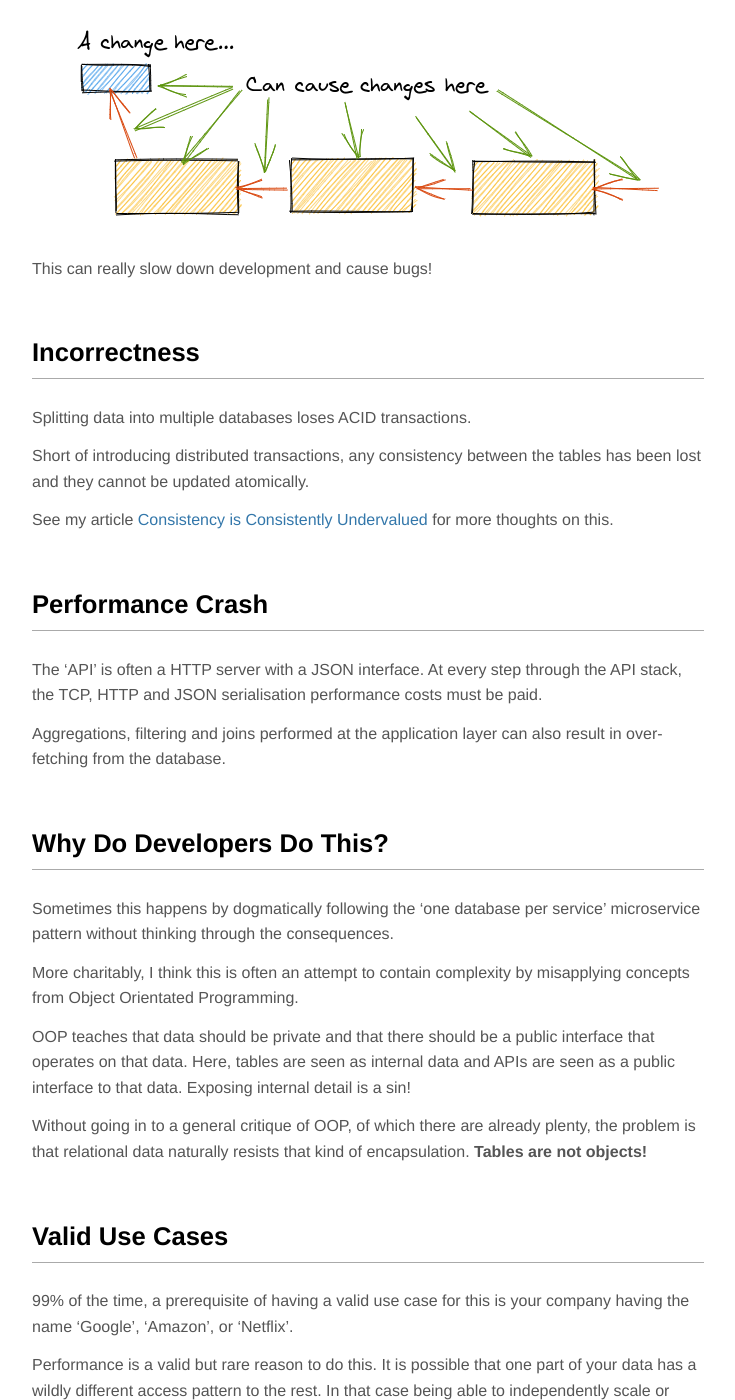
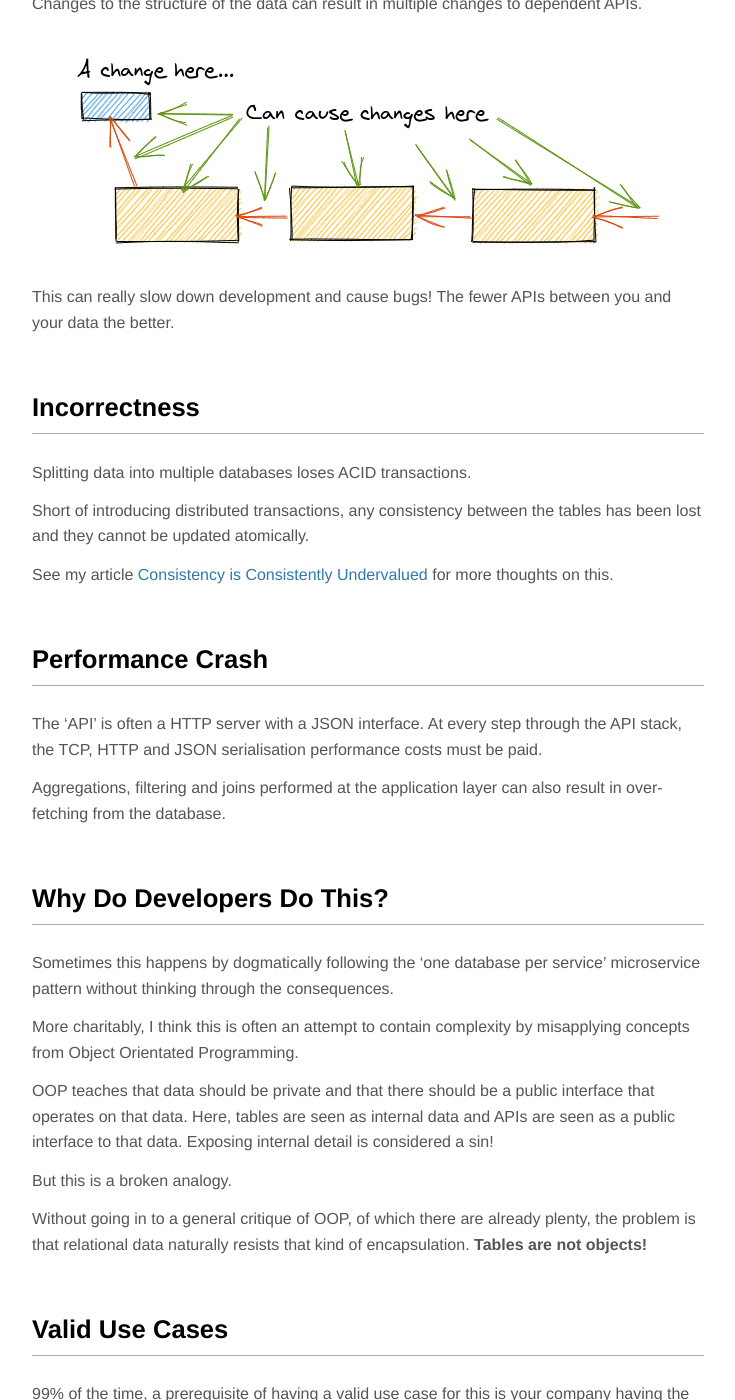
Before and after one commit to KMahoney/kmahoney.github.io, a Jekyll site: the page built from _posts/2020-04-07-the-high-cost-of-splitting-related-data.md, in a window 1280 px wide and 1400 px high, scrolled down 2718 px. Shown: the whole window, without its empty margins (272-1007 px from the left). Built offline with Jekyll 4.4.1, drawn with Linux system fonts in a browser that asks for light colours; some of the changed text lies outside the part shown.

Commit message:
clarification

```diff
--- a/_posts/2020-04-07-the-high-cost-of-splitting-related-data.md
+++ b/_posts/2020-04-07-the-high-cost-of-splitting-related-data.md
@@ -63,7 +63,8 @@ Changes to the structure of the data can result in multiple changes to dependent
 
 <img style="display: block; max-width: 100%; margin: 2em auto;" src="{{ '/img/articles/split/split-interfaces.png' | absolute_url }}" />
 
-This can really slow down development and cause bugs!
+This can really slow down development and cause bugs! The fewer APIs between you and
+your data the better.
 
 ## Incorrectness
 
@@ -96,7 +97,9 @@ complexity by misapplying concepts from Object Orientated Programming.
 OOP teaches that data should be private and that there should be a
 public interface that operates on that data. Here, tables are seen as
 internal data and APIs are seen as a public interface to that
-data. Exposing internal detail is a sin!
+data. Exposing internal detail is considered a sin!
+
+But this is a broken analogy.
 
 Without going in to a general critique of OOP, of which there are
 already plenty, the problem is that relational data naturally resists
```
Also changed, not shown: other parts of _posts/2020-04-07-the-high-cost-of-splitting-related-data.md (+3 -3 lines).
